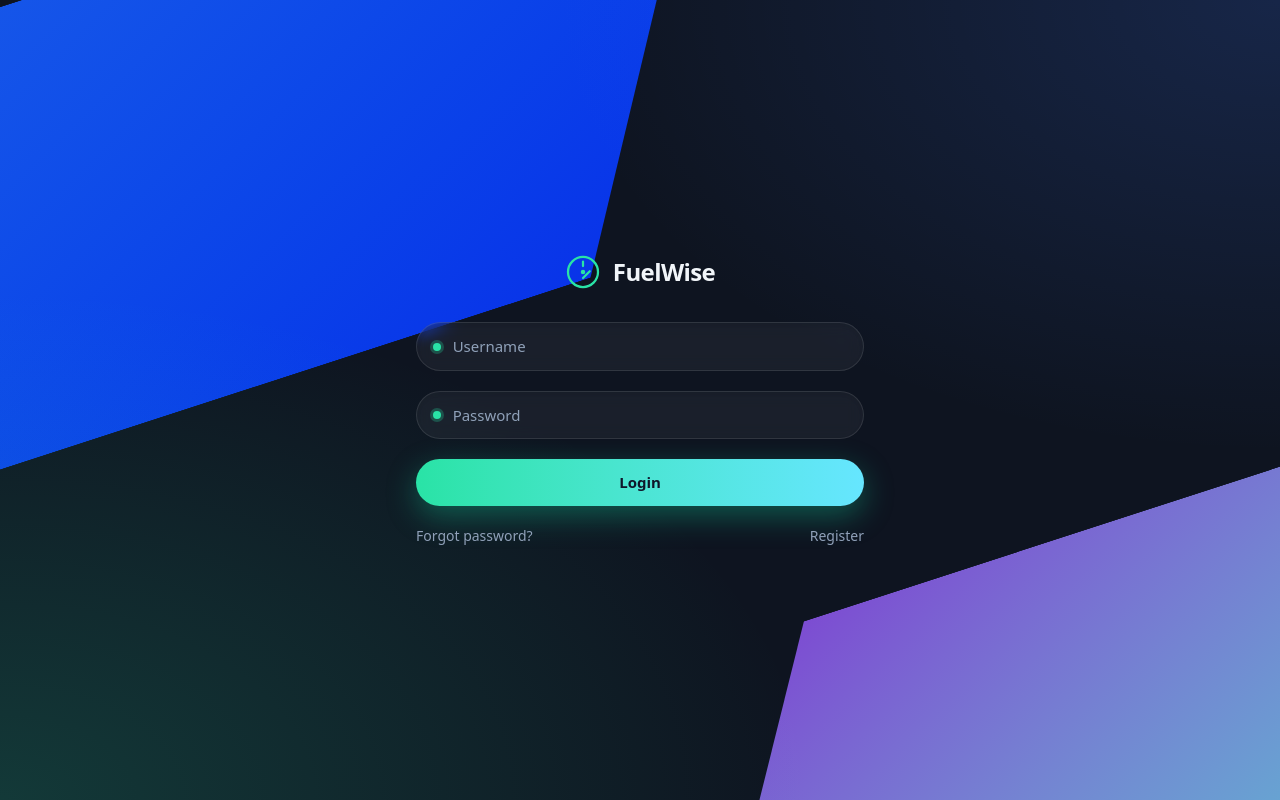
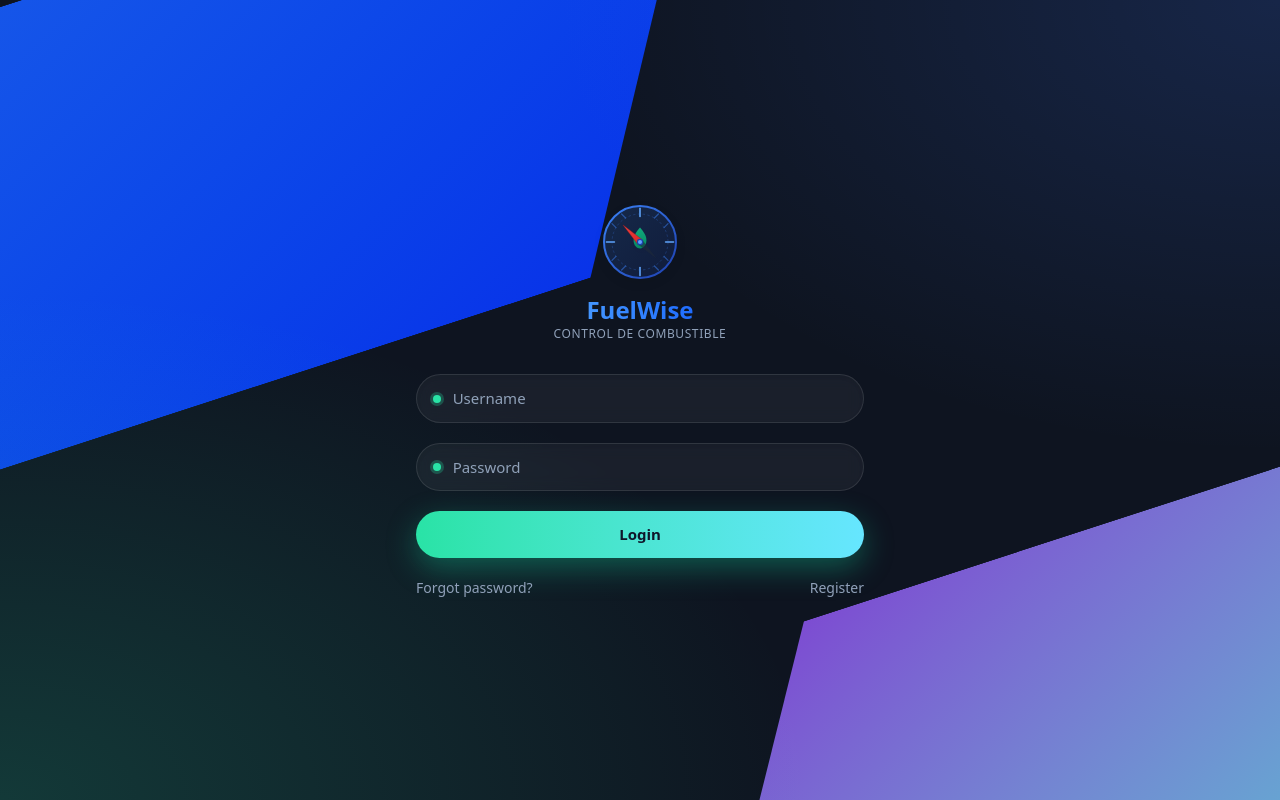
Before and after one commit to GrupoDistribuidas/Frontend_ControlCombustible, a React (Vite) app: page /login in a window 1280 px wide. Built offline with nearby package versions, Linux system fonts and the light colour scheme; no server answers.

Commit message:
se mejoro el control de roles

```diff
--- a/src/pages/Dashboard.tsx
+++ b/src/pages/Dashboard.tsx
@@ -1,15 +1,35 @@
 import { useAuth } from "../context/AuthContext";
 import VisibleIf from "../components/VisibleIf";
+import { getRolNombre, hasRole, ROLES } from "../services/roles.service";
 
 export default function Dashboard() {
   const { user } = useAuth();
+
+  const rolNombre = getRolNombre(
+    user?.role,
+    (user as any)?.rolId ?? (user as any)?.roleId ?? (user as any)?.RolId ?? (user as any)?.idRol
+  );
+
   return (
     <div className="rounded-2xl border border-white/10 bg-white/5 p-6">
       <h1 className="text-xl font-semibold">Dashboard</h1>
       <p className="mt-2 text-slate-300">Bienvenido. Aquí irá el contenido de la app.</p>
-      <VisibleIf condition={user?.role === "admin"}>
+      <div className="mt-2 text-slate-400">
+        Rol actual: {rolNombre}
+      </div>
+      <VisibleIf condition={hasRole(user, "ADMIN")}>
         <div className="mt-4 p-4 rounded bg-emerald-900/20 text-emerald-300">
           Solo visible para administradores.
+        </div>
+      </VisibleIf>
+      <VisibleIf condition={hasRole(user, "SUPERVISOR")}>
+        <div className="mt-4 p-4 rounded bg-blue-900/20 text-blue-300">
+          Solo visible para supervisores.
+        </div>
+      </VisibleIf>
+      <VisibleIf condition={hasRole(user, "OPERADOR")}>
+        <div className="mt-4 p-4 rounded bg-yellow-900/20 text-yellow-300">
+          Solo visible para operadores.
         </div>
       </VisibleIf>
     </div>
--- a/src/pages/Login.tsx
+++ b/src/pages/Login.tsx
@@ -6,10 +6,129 @@ import { useState } from "react";
 import { LoginRequestSchema, type LoginRequest } from "../validation/auth";
 import { authService } from "../services/auth.service";
 import AuthLayout from "../layouts/AuthLayout";
-import FuelWiseLogo from "../components/FuelWiseLogo";
 import TextField from "../components/TextField";
 import Button from "../components/Button";
 import { useAuth } from "../context/AuthContext";
+
+// FuelWiseLogo Component
+function FuelWiseLogo({ size = 80 }) {
+  return (
+    <div className="flex flex-col items-center gap-3">
+      {/* Logo SVG */}
+      <svg
+        width={size}
+        height={size}
+        viewBox="0 0 100 100"
+        fill="none"
+        xmlns="http://www.w3.org/2000/svg"
+        className="drop-shadow-lg"
+      >
+        {/* Círculo exterior con gradiente */}
+        <defs>
+          <linearGradient id="circleGrad" x1="0%" y1="0%" x2="100%" y2="100%">
+            <stop offset="0%" stopColor="#3b82f6" />
+            <stop offset="100%" stopColor="#1e40af" />
+          </linearGradient>
+          <linearGradient id="needleGrad" x1="0%" y1="0%" x2="0%" y2="100%">
+            <stop offset="0%" stopColor="#ef4444" />
+            <stop offset="100%" stopColor="#dc2626" />
+          </linearGradient>
+          <linearGradient id="dropGrad" x1="0%" y1="0%" x2="0%" y2="100%">
+            <stop offset="0%" stopColor="#10b981" />
+            <stop offset="100%" stopColor="#059669" />
+          </linearGradient>
+        </defs>
+
+        {/* Círculo base de la brújula */}
+        <circle
+          cx="50"
+          cy="50"
+          r="45"
+          fill="url(#circleGrad)"
+          opacity="0.2"
+        />
+        <circle
+          cx="50"
+          cy="50"
+          r="45"
+          stroke="url(#circleGrad)"
+          strokeWidth="2.5"
+          fill="none"
+        />
+
+        {/* Marcas de dirección (N, S, E, W) */}
+        <g stroke="#60a5fa" strokeWidth="2" strokeLinecap="round">
+          {/* Norte */}
+          <line x1="50" y1="8" x2="50" y2="18" />
+          {/* Sur */}
+          <line x1="50" y1="82" x2="50" y2="92" />
+          {/* Este */}
+          <line x1="92" y1="50" x2="82" y2="50" />
+          {/* Oeste */}
+          <line x1="8" y1="50" x2="18" y2="50" />
+        </g>
+
+        {/* Marcas secundarias */}
+        <g stroke="#3b82f6" strokeWidth="1.5" strokeLinecap="round" opacity="0.5">
+          <line x1="73" y1="15" x2="68" y2="20" />
+          <line x1="85" y1="27" x2="80" y2="32" />
+          <line x1="85" y1="73" x2="80" y2="68" />
+          <line x1="73" y1="85" x2="68" y2="80" />
+          <line x1="27" y1="85" x2="32" y2="80" />
+          <line x1="15" y1="73" x2="20" y2="68" />
+          <line x1="15" y1="27" x2="20" y2="32" />
+          <line x1="27" y1="15" x2="32" y2="20" />
+        </g>
+
+        {/* Gota de combustible en el centro */}
+        <path
+          d="M50 32 C45 38, 42 42, 42 48 C42 54, 46 58, 50 58 C54 58, 58 54, 58 48 C58 42, 55 38, 50 32 Z"
+          fill="url(#dropGrad)"
+          opacity="0.9"
+        />
+
+        {/* Aguja/indicador de la brújula */}
+        <g transform="rotate(-45 50 50)">
+          <path
+            d="M50 20 L54 50 L50 48 L46 50 Z"
+            fill="url(#needleGrad)"
+            stroke="#991b1b"
+            strokeWidth="0.5"
+          />
+          <path
+            d="M50 80 L54 50 L50 52 L46 50 Z"
+            fill="#1e293b"
+            opacity="0.6"
+          />
+        </g>
+
+        {/* Centro de la brújula */}
+        <circle cx="50" cy="50" r="4" fill="#1e40af" />
+        <circle cx="50" cy="50" r="2.5" fill="#60a5fa" />
+
+        {/* Anillo interior decorativo */}
+        <circle
+          cx="50"
+          cy="50"
+          r="35"
+          stroke="#3b82f6"
+          strokeWidth="1"
+          fill="none"
+          opacity="0.3"
+          strokeDasharray="3 3"
+        />
+      </svg>
+
+      {/* Texto del logo */}
+      <div className="text-center">
+        <h1 className="text-2xl font-bold bg-gradient-to-r from-blue-400 to-blue-600 bg-clip-text text-transparent">
+          FuelWise
+        </h1>
+        <p className="text-xs text-slate-400 tracking-wider">CONTROL DE COMBUSTIBLE</p>
+      </div>
+    </div>
+  );
+}
 
 export default function Login() {
   const { login } = useAuth(); // ✅ acceso al contexto global
--- /dev/null
+++ b/src/services/roles.service.ts
@@ -0,0 +1,20 @@
+export const ROLES = {
+  ADMIN: { id: 1, name: "Administrador" },
+  SUPERVISOR: { id: 2, name: "Supervisor" },
+  OPERADOR: { id: 3, name: "Operador" },
+};
+
+export function getRolNombre(rol?: string | null, rolId?: number | string | null): string {
+  const id = rolId !== undefined && rolId !== null && rolId !== "" ? Number(rolId) : undefined;
+  if (rol === ROLES.ADMIN.name || id === ROLES.ADMIN.id) return ROLES.ADMIN.name;
+  if (rol === ROLES.SUPERVISOR.name || id === ROLES.SUPERVISOR.id) return ROLES.SUPERVISOR.name;
+  if (rol === ROLES.OPERADOR.name || id === ROLES.OPERADOR.id) return ROLES.OPERADOR.name;
+  if (rol) return rol;
+  if (id) return `RolId: ${id}`;
+  return "Sin rol";
+}
+
+export function hasRole(user: any, role: keyof typeof ROLES): boolean {
+  const nombre = getRolNombre(user?.role, user?.rolId ?? user?.roleId ?? user?.RolId ?? user?.idRol);
+  return nombre === ROLES[role].name;
+}
```
